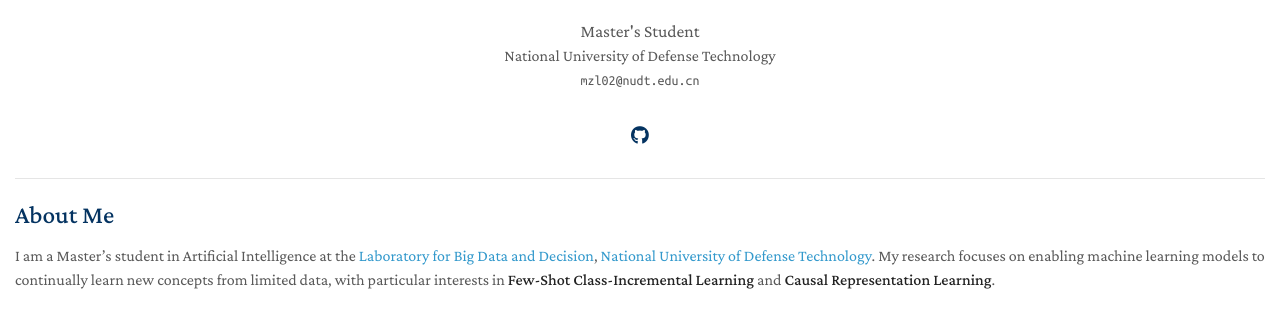
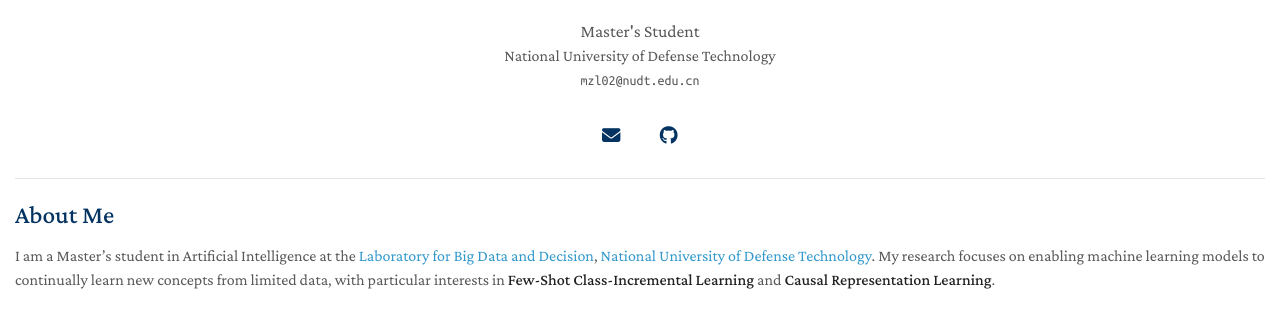
Before and after one commit to zl2811/zl2811.github.io, a Jekyll site: the page built from index.md, in a window 1280 px wide. Shown: the part 174-490 px from the top of the page. Built offline with Jekyll 4.4.1, drawn with Linux system fonts in a browser that asks for light colours; a style sheet for code colours, icons or effects is not loaded; our own code applies the rules of GitHub Pages for plain Markdown files.

Commit message:
First Update

```diff
--- a/_layouts/homepage.html
+++ b/_layouts/homepage.html
@@ -58,6 +58,7 @@
 
         <br><br>
         <div class="social-icons" aria-label="Academic profiles">
+          {% if site.email %}<a href="mailto:{{ site.email }}" aria-label="Email Zhilong Mao" title="Email"><i class="fas fa-envelope"></i></a>{% endif %}
           {% if site.google_scholar %}<a href="{{ site.google_scholar }}" aria-label="Google Scholar"><i class="ai ai-google-scholar"></i></a>{% endif %}
           {% if site.cv_link %}<a href="{{ site.cv_link }}" aria-label="Curriculum vitae"><i class="ai ai-cv"></i></a>{% endif %}
           {% if site.github_link %}<a href="{{ site.github_link }}" aria-label="GitHub"><i class="fab fa-github"></i></a>{% endif %}
```
